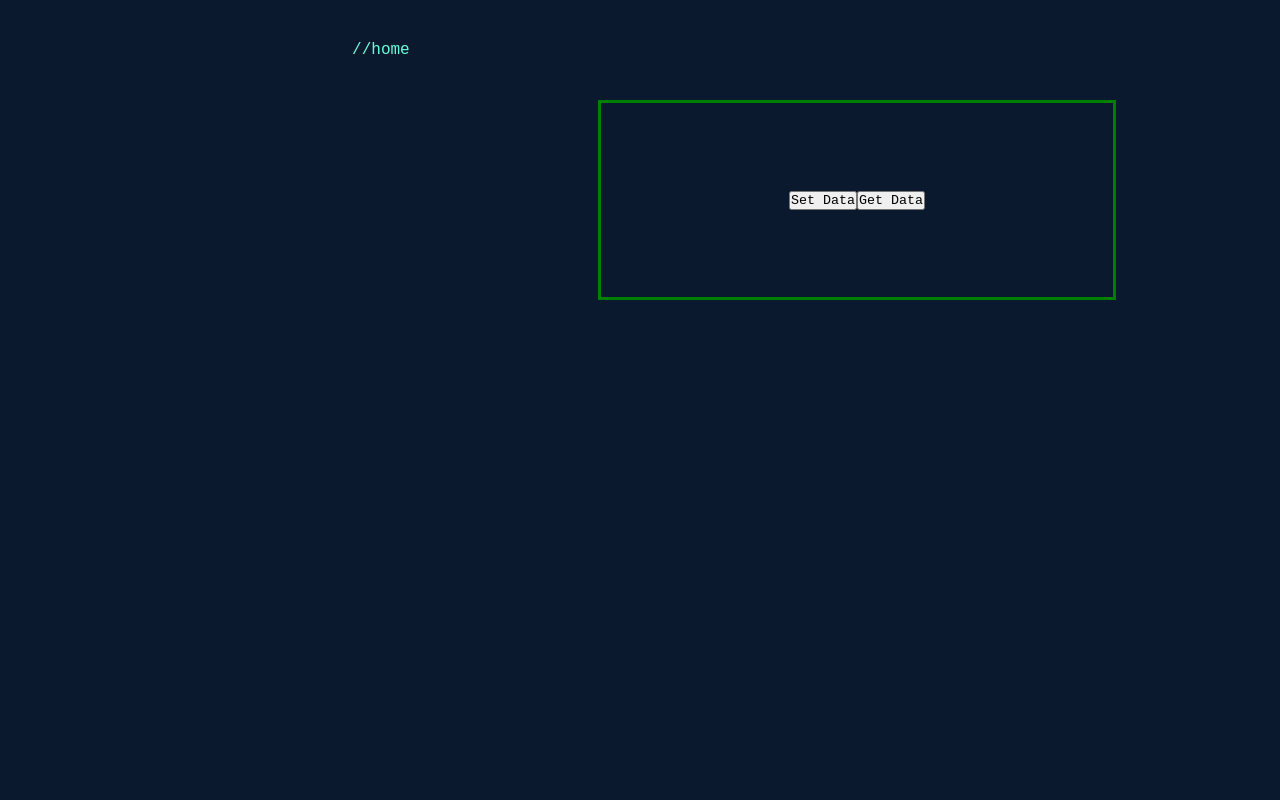
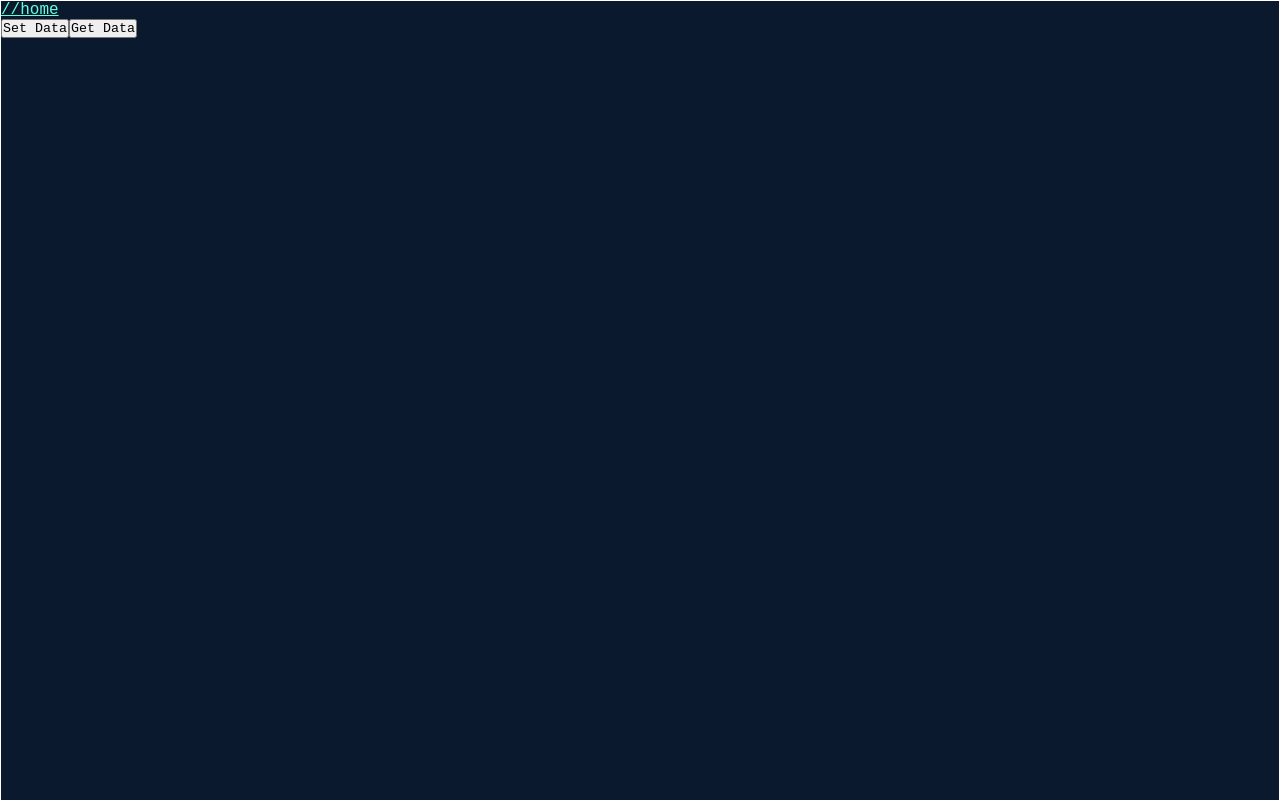
Before and after one commit to briggsrr/My-Website, a React (Create React App) app: page /database in a window 1280 px wide. Shown: the top 800 px of the page. Built offline with nearby package versions, Linux system fonts and the light colour scheme.

Commit message:
Cleaned for creation attempt for databasepage

```diff
--- a/src/components/Database/DatabaseElements.js
+++ b/src/components/Database/DatabaseElements.js
@@ -7,21 +7,14 @@ export const Container = styled.div`
     z-index: 0;
     background: #0b192f;
 
+    border: 1px solid #fff;
+
 `
 
 export const HomeLink = styled(Link)`
     width: 100%;
     color: #64ffda;
     display: flex;
-    text-decoration: none;
-    //border-bottom: 1px solid #64ffda;
-    /* padding: 0 2rem; */
-    align-items:center;
-    height: 100px;
-    //background-color: #10213e;
-    justify-content: center;
-    /* margin-left: 75px;
-    margin-top: 75px; */
     cursor: pointer;
 
 
@@ -35,26 +28,11 @@ export const HomeLink = styled(Link)`
 export const NavbarContainer = styled.div`
 
 
-    display: grid;
-    z-index: 1;
-    height: 300px;
-    width: 100%;
-    max-width: 1000px;
-    margin-right:auto;
-    margin-left: auto;
-    padding: 0 24px;
 
 `;
 
 export const ClickerContainer = styled.div`
-    width: 100%;
-    display: flex;
-    justify-content: center;
-    align-items: center;
-    height: 200px;
-    position: relative;
-    border: 3px solid green;
-    grid-area: b;
+
 
 
 
```
